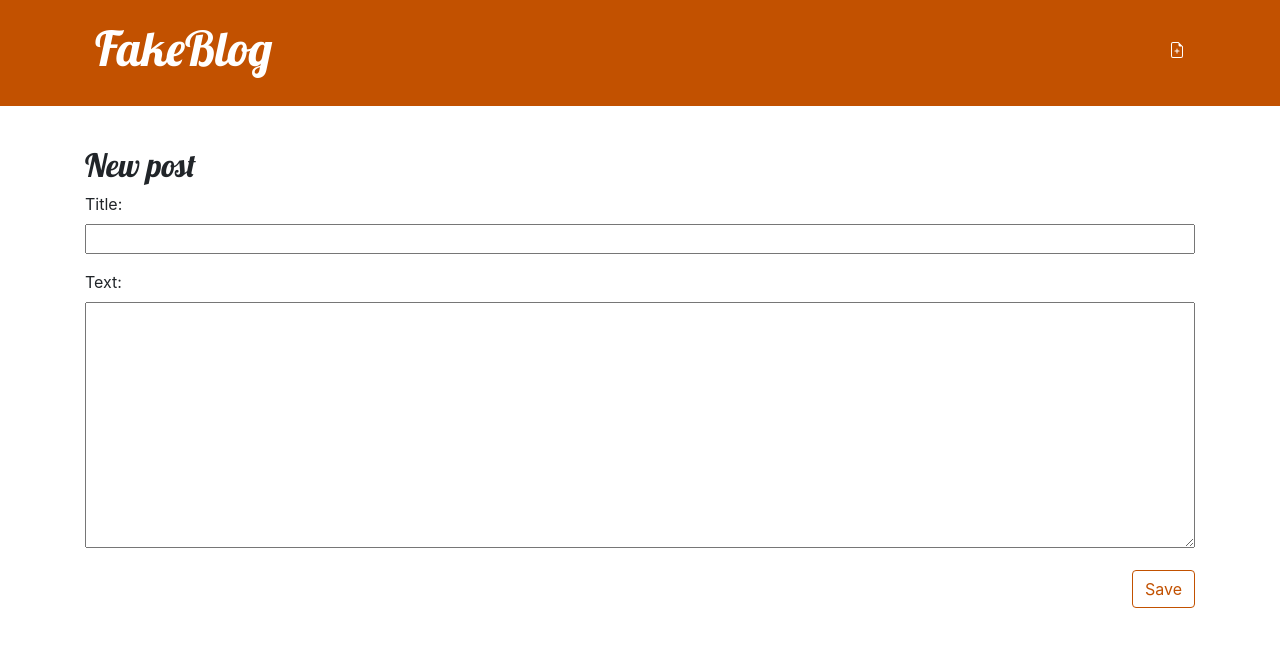
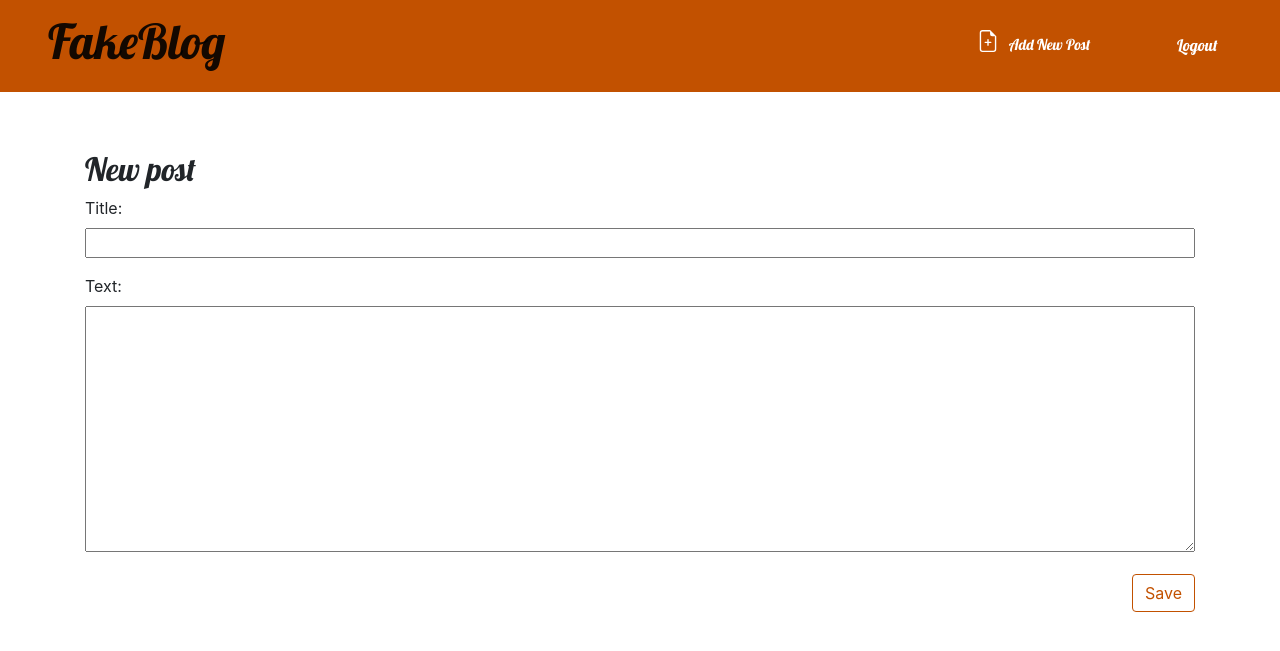
Before and after one commit to isheikh8492/FakeBlog, a Django app: page /post/new/ in a window 1280 px wide. Shown: the top 651 px of the page. Run offline with Django 3.2, Linux system fonts and the light colour scheme; the visitor is signed in with stand-in values (Sample User, id 1).

Commit message:
added new features to blog site

```diff
--- a/blog/static/css/blog.css
+++ b/blog/static/css/blog.css
@@ -17,8 +17,13 @@
 h1,
 h2,
 h3,
-h4 {
+h4,
+span {
     font-family: 'Lobster', cursive;
+}
+
+span#new_post_heading {
+    font-size: 15px;
 }
 
 .date {
@@ -48,7 +53,10 @@ h4 {
 }
 
 .post h2 a,
-.post h2 a:visited {
+.post h2 a:visited,
+.page-header nav div:hover,
+div.navbar-right-child.login-logout span a:hover,
+div a span#new_post_heading:hover {
     color: #000000;
 }
 
@@ -64,7 +72,46 @@ h4 {
     border-color: #C25100;
 }
 
-.btn-default:hover {
+.btn-default:hover,
+.login-logout span {
     color: #FFFFFF;
     background-color: #C25100;
 }
+
+main.container {
+    margin-top: 110px;
+}
+
+a.navbar-brand {
+    /* padding-top: 0px; */
+    margin-left: 32px;
+}
+
+nav.navbar.fixed-top.navbar-light {
+    background-color: #C25100;
+}
+
+span#new_post_heading {
+    font-size: 15px;
+}
+
+div.published-article-time {
+    padding-top: 12px;
+    padding-bottom: 15px;
+    font-weight: bold;
+}
+
+div.navbar-right {
+    display: grid;
+    grid-template-columns: 1fr 1fr;
+    grid-gap: 20px;
+}
+
+div.navbar-right-child.login-logout {
+    line-height: 69px;
+    text-align: center;
+}
+
+div.navbar-right-child.login-logout span a {
+    color: #ffffff;
+}
--- a/blog/templates/blog/base.html
+++ b/blog/templates/blog/base.html
@@ -3,22 +3,31 @@
 <!DOCTYPE html>
 <html>
     <head>
-        <title>FakeBlog | Where Every Story is Fake</title>
+        <title>{% block page_title %}{% endblock %}</title>
         <link rel="stylesheet" href="https://cdn.jsdelivr.net/npm/bootstrap@4.5.3/dist/css/bootstrap.min.css" integrity="sha384-TX8t27EcRE3e/ihU7zmQxVncDAy5uIKz4rEkgIXeMed4M0jlfIDPvg6uqKI2xXr2" crossorigin="anonymous">
         <link rel="stylesheet" href="{% static 'css/blog.css' %}">
         <link href="//fonts.googleapis.com/css?family=Lobster&subset=latin,latin-ext" rel="stylesheet" type="text/css">
     </head>
     <body>
-        <body>
         <header class="page-header">
-              <div class="container">
+
+            <nav class="navbar fixed-top navbar-light">
+                <h1><a class="navbar-brand" href="/">FakeBlog</a></h1>
+                <div class="navbar-right">
+                        <div class="navbar-right-child new-post">
                             {% if user.is_authenticated %}
                             <a href="{% url 'post_new' %}" class="top-menu">
                                 {% include './icons/file-earmark-plus.svg' %}
+                                <span id="new_post_heading">Add New Post</span>
                             </a>
                             {% endif %}
-                <h1><a href="/">FakeBlog</a></h1>
                         </div>
+                        <div class="navbar-right-child login-logout">
+                            <span><a href="/">Logout</a></span>
+                        </div>
+                </div>
+            </nav>
+
         </header>
         <main class="container">
             <div class="row">
--- a/blog/templates/blog/post_edit.html
+++ b/blog/templates/blog/post_edit.html
@@ -1,4 +1,9 @@
 {% extends 'blog/base.html' %}
+
+{% load i18n %}
+
+{% block page_title %}{% trans "Edit Post" %}{% endblock page_title %}
+
 
 {% block content %}
     <h2>New post</h2>
```
Also changed, not shown: blog/templates/blog/post_detail.html (+10 -3 lines), blog/templates/blog/post_list.html (+9 -3 lines), blog/templates/blog/icons/file-earmark-plus.svg, blog/templates/blog/icons/pencil-fill.svg. Lines whose indentation alone changed are shown as unchanged.
